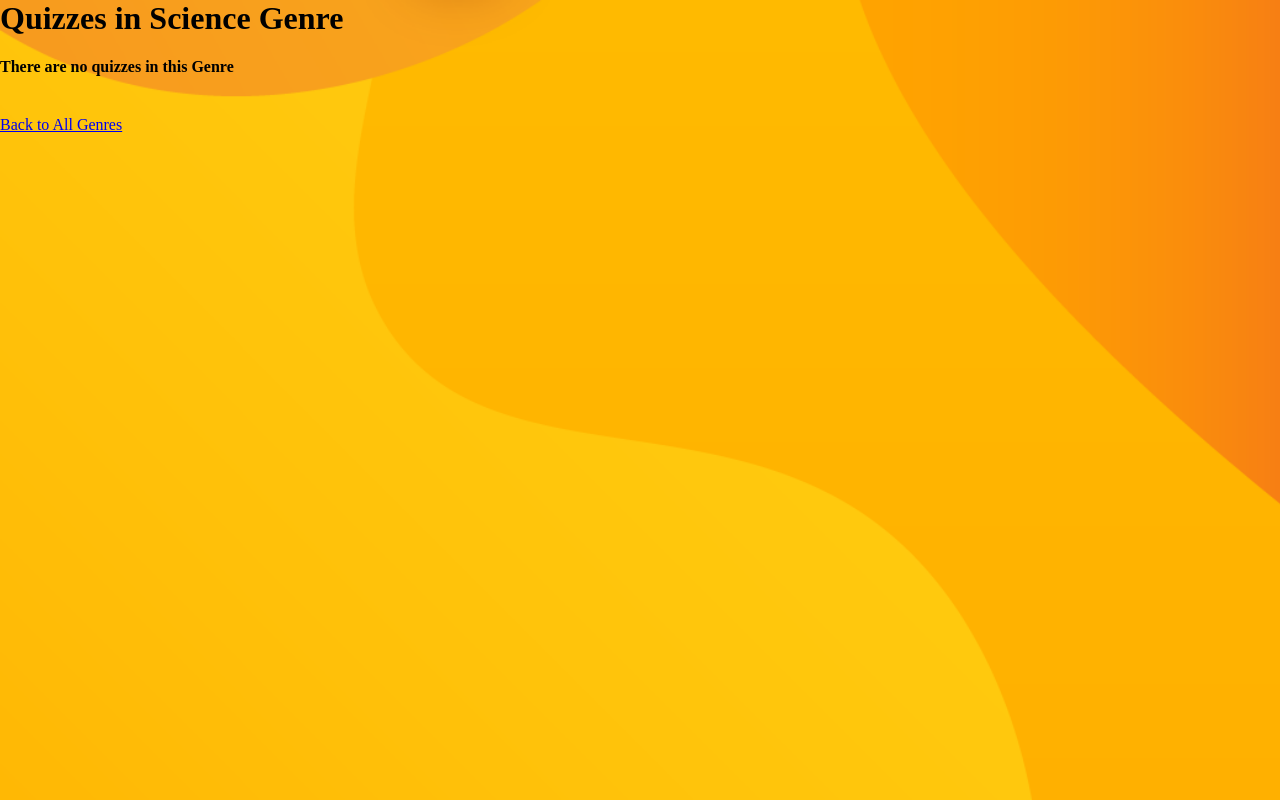
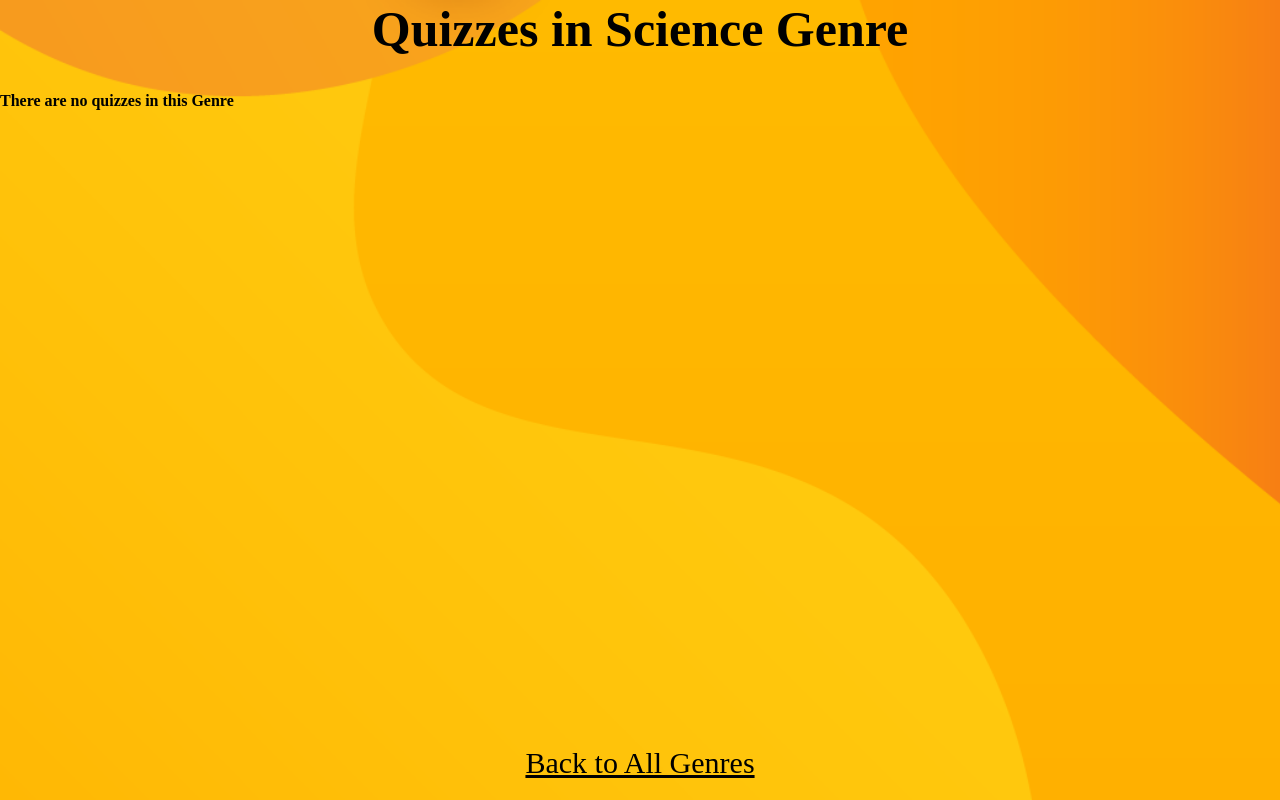
Before and after one commit to Ritvikshah2000/Inquizitive, a Django app: page /view_genre/1 in a window 1280 px wide. Run offline with Django 3.2, Linux system fonts and the light colour scheme; data comes from the database, SQL or seed files in the repository.

Commit message:
added styling for individual quiz genre veiwing page

```diff
--- a/inquizitive/quizzes/static/quizzes/quiz_genre_view.css
+++ b/inquizitive/quizzes/static/quizzes/quiz_genre_view.css
@@ -10,3 +10,43 @@ body {
     background-size: cover;
 }
 /* End of body styling */
+
+
+
+
+/* Start of header styling */
+h1 {
+  text-align: center;
+  font-size: clamp(30px, 50px, 75px);
+}
+/* End of header styling */
+
+
+
+
+/* Start of link styling */
+a{
+  color: black;
+}
+
+a:hover{
+  color: white;
+}
+/* End of link styling */
+
+
+
+
+/* Start of back button styling */
+.back{
+  margin: 0 auto;
+  margin-bottom: 20px;
+  text-align: center;
+  font-size: 30px;
+
+  /* Place at bottom */
+  position: fixed;
+  bottom: 0;
+  left: 0;
+  right: 0;
+}
--- a/inquizitive/quizzes/templates/quizzes/quiz_genre_view.html
+++ b/inquizitive/quizzes/templates/quizzes/quiz_genre_view.html
@@ -10,10 +10,15 @@
       <li><a href="{% url 'view_quiz' quiz.id %}">{{quiz.Title}}</a></li>
     {% endfor %}
   </ul>
+
 {% else %}
   <h4>There are no quizzes in this Genre</h4>
 {% endif %}
+
 <br>
+
+<div class="back">
   <a href="/">Back to All Genres</a>
+</div>
 
 {% endblock %}
```
Lines whose indentation alone changed are shown as unchanged.
